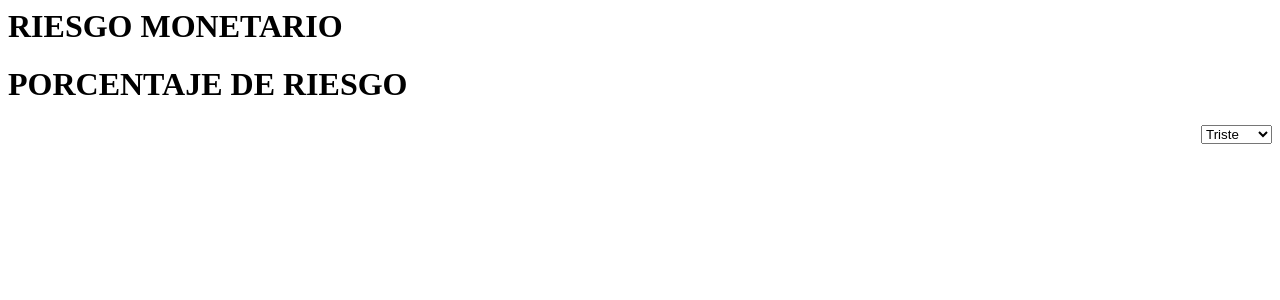
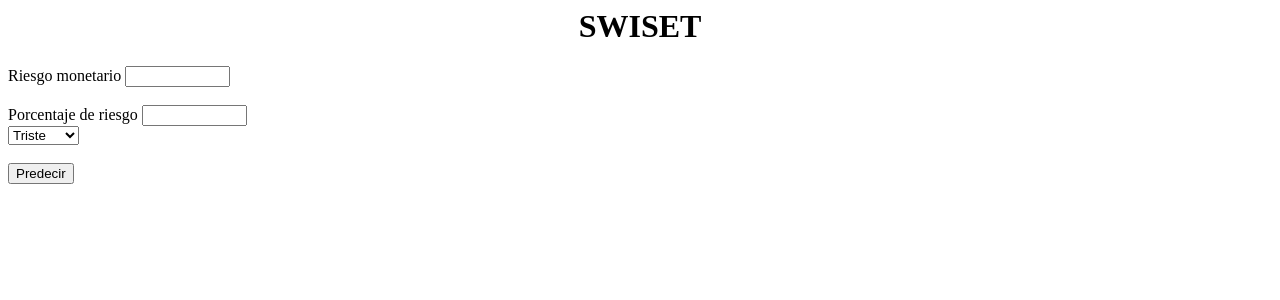
Before and after one commit to mbqskrr/despliegue-facotores-rentabilidad, a Django app: template template/Swiset.html in a window 1280 px wide. Shown: the top 300 px of the page. Run offline with Django 3.2, Linux system fonts and the light colour scheme; the template is opened without the code that fills it, so the values that code supplies are empty.

Commit message:
Update Swiset.html

```diff
--- a/template/Swiset.html
+++ b/template/Swiset.html
@@ -1,15 +1,24 @@
 <html>
-<div>
-	<h1> RIESGO MONETARIO </h1>
+<div align="center">
+	<h1> SWISET </h1>
 </div>
 <div>
-	<h1> PORCENTAJE DE RIESGO </h1>
+	<label for="name"> Riesgo monetario </label>
+	<input type="text" id="monetario" name="monetario" size="10">
+	<br> <br>
+	<label for="name"> Porcentaje de riesgo </label>
+	<input type="text" id="porcentaje" name="porcentaje" size="10">
 </div>
-<div align= "right">
+<div>
 	<select name="Estado de animo">
 	<option value="value1">Feliz</option>
   	<option value="value2" selected>Triste</option>
   	<option value="value3">Enojado</option>
 </select>
+<br>
+</div>
+<div>
+<br>
+<button type="button">Predecir</button>
 </div>
 </html>
```
